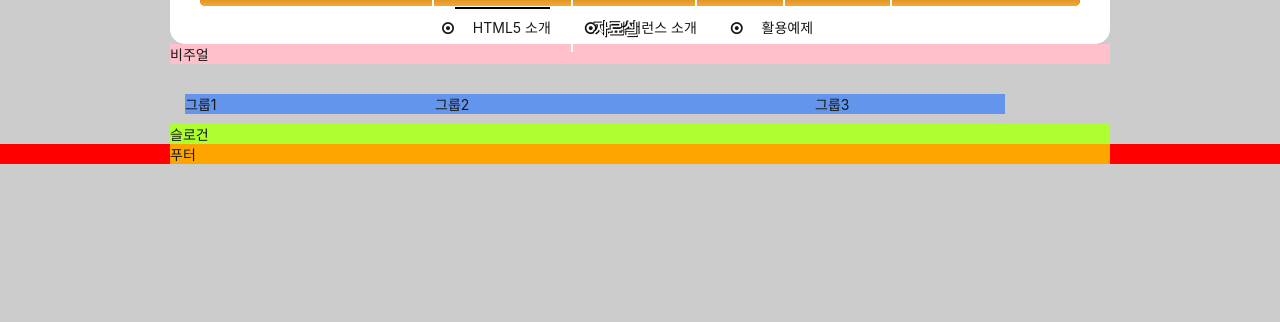
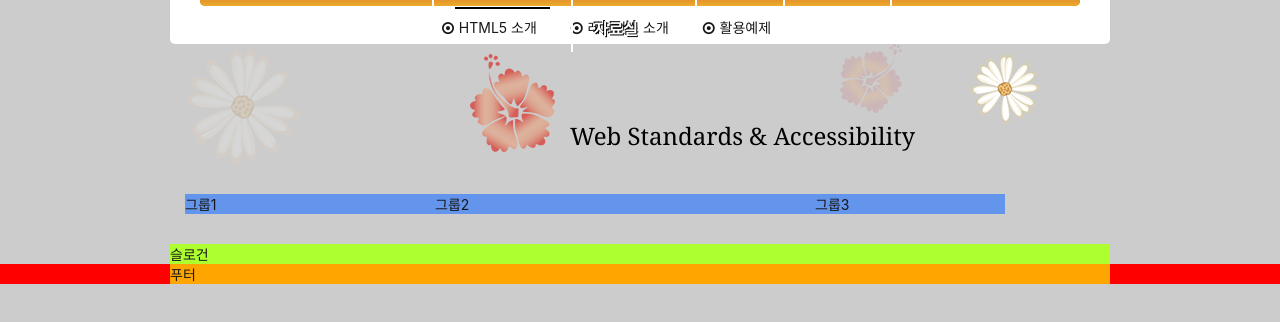
Before and after one commit to pereng11/zeroConnecTo, a website: page HTML5/index.html in a window 1280 px wide. Shown: the part 102-424 px from the top of the page. Drawn offline with Linux system fonts and the light colour scheme; a web font is replaced by a local one.

Commit message:
비주얼 마크업 및 애니메이션 완성

```diff
--- a/HTML5/css/index.css
+++ b/HTML5/css/index.css
@@ -7,7 +7,6 @@
 /* 숨김 콘텐츠 */
 .sr-only {
 	display: inline-block;
-	/* position: absolute; */
 	width: 1px;
 	height: 1px;
 	margin: -1px;
@@ -60,7 +59,7 @@ body {
 	position: relative;
 	background: #fff;
 	padding: 8px 30px;
-	border-radius: 0 0 15px 15px;
+	border-radius: 0 0 5px 5px;
 }
 
 /* 로고 */
@@ -108,7 +107,6 @@ body {
 	position: relative;
 	float: left;
 }
-
 .menu-button {
 	line-height: 45px;
 	border: 0;
@@ -158,7 +156,7 @@ body {
 	content: '\f192';
 	font-family: 'fontello';
 	display: inline-block;
-	width: 2em;
+	width: 1em;
 	margin-right: 0.2em;
 }
 .sub-menu a:hover::before,
@@ -171,12 +169,67 @@ body {
 }
 
 /* 비주얼 */
+@keyframes moveEffect {
+	0% {
+		font-size: 12px;
+		color: rgba(0, 0, 0, 0);
+		transform: translate(0, 0);
+	}
+	100% {
+		font-size: 24px;
+		color: rgba(0, 0, 0, 1);
+		transform: translate(400px, 75px);
+	}
+}
+@keyframes fadeEffect {
+	0% {
+		opacity: 1;
+	}
+	100% {
+		opacity: 0;
+	}
+}
+
 .visual {
-	background: pink;
+	height: 120px;
+	position: relative;
+}
+
+.visual::before,
+.visual::after {
+	content: '';
+	position: absolute;
+	top: 0;
+	left: 0;
+	width: 100%;
+	height: 100%;
+	background-repeat: no-repeat;
+	animation: fadeEffect 2000ms alternate infinite;
+}
+
+.visual::before {
+	background-image: url(./images/ani_flower_01.png),
+		url(./images/ani_flower_02.png);
+	background-position: 0 -10px, 670px 0;
+}
+
+.visual::after {
+	background-image: url(./images/ani_flower_03.png),
+		url(./images/ani_flower_04.png);
+	background-position: 300px 10px, 800px 10px;
+	animation-delay: 1000ms;
+}
+.visual-text {
+	animation-name: moveEffect;
+	animation-duration: 2000ms;
+	animation-fill-mode: forwards;
+	display: inline-block;
+	font-family: Georgia, 'Times New Roman', Times, serif;
 }
 
 /* 메인콘텐츠 */
 .main {
+	display: flow-root;
 	padding: 30px 15px;
 }
 
--- a/HTML5/index.html
+++ b/HTML5/index.html
@@ -137,7 +137,9 @@
 				</ul>
 			</nav>
 		</header>
-		<div class="visual">비주얼</div>
+		<div class="visual">
+			<div class="visual-text">Web Standards &amp; Accessibility</div>
+		</div>
 		<main class="main">
 			<div class="group group1">그룹1</div>
 			<div class="group group2">그룹2</div>
```
